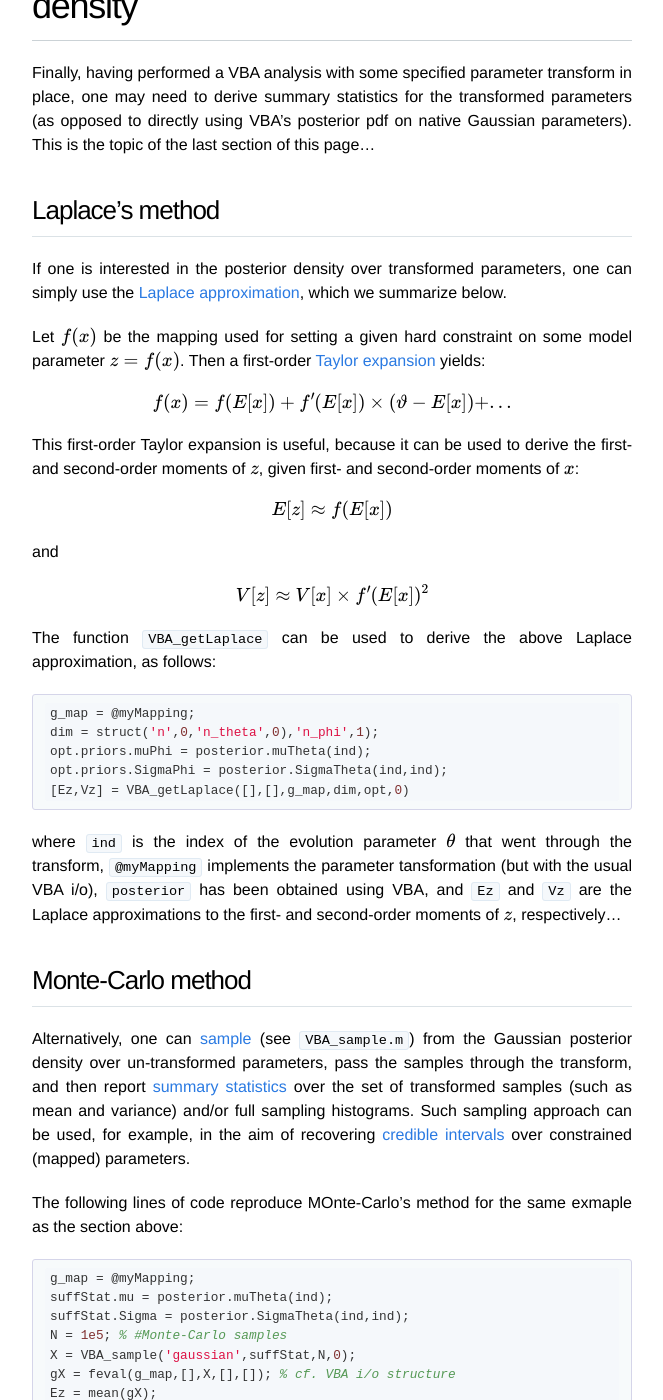
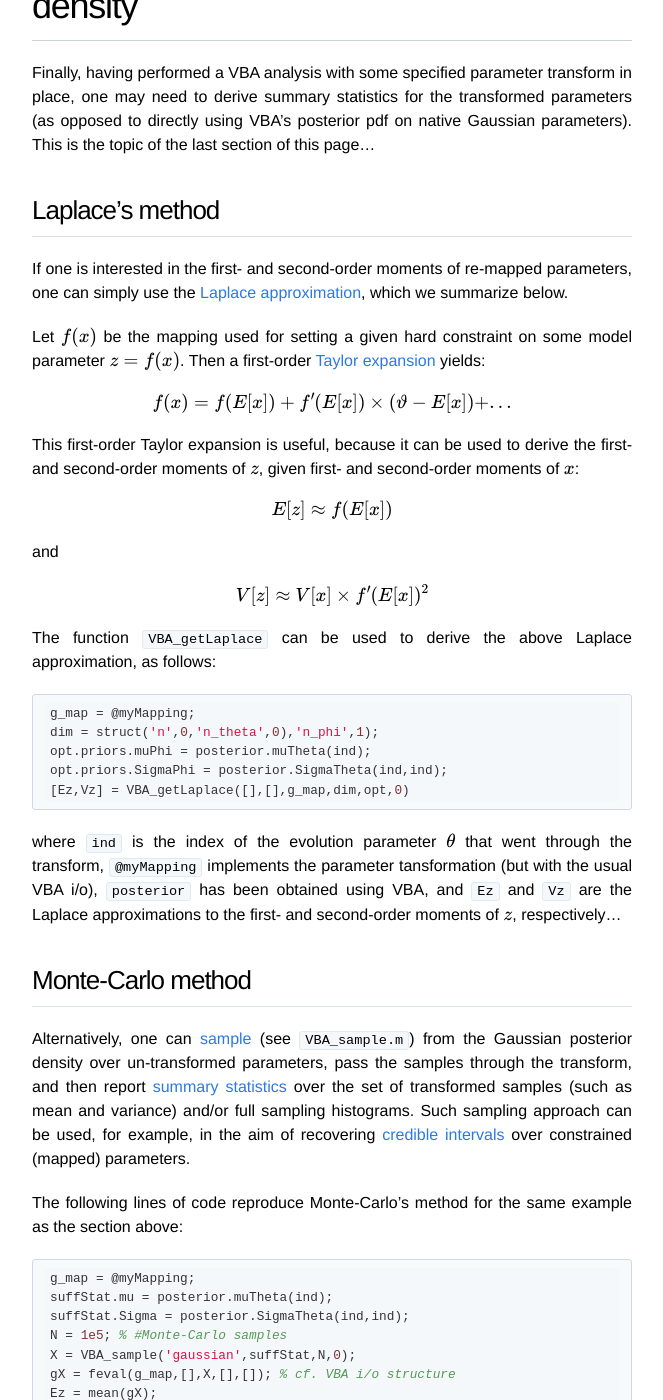
Before and after one commit to MBB-team/VBA-toolbox, a Jekyll site: the page built from _wiki/param-transform.md, in a window 1280 px wide and 1400 px high, scrolled down 3031 px. Shown: the whole window, without its empty margins (308-971 px from the left). Built offline with Jekyll 4.4.1, drawn with Linux system fonts in a browser that asks for light colours; nearby versions of some CDN libraries; formulas are drawn with MathJax 3.

Commit message:
Update param-transform.md

````diff
--- a/_wiki/param-transform.md
+++ b/_wiki/param-transform.md
@@ -64,7 +64,7 @@ Finally, having performed a VBA analysis with some specified parameter transform
 
 ## Laplace's method
 
-If one is interested in the posterior density over transformed parameters, one can simply use the [Laplace approximation](https://en.wikipedia.org/wiki/Laplace's_method), which we summarize below.
+If one is interested in the first- and second-order moments of re-mapped parameters, one can simply use the [Laplace approximation](https://en.wikipedia.org/wiki/Laplace's_method), which we summarize below.
 
 Let $$f(x)$$ be the mapping used for setting a given hard constraint on some model parameter $$z=f(x)$$. Then a first-order [Taylor expansion](https://en.wikipedia.org/wiki/Taylor_series) yields:
 
@@ -95,7 +95,7 @@ where `ind` is the index of the evolution parameter $$\theta$$ that went through
 
  Alternatively, one can [sample](https://en.wikipedia.org/wiki/Monte_Carlo_method) (see `VBA_sample.m`) from the Gaussian posterior density over un-transformed parameters, pass the samples through the transform, and then report [summary statistics](https://en.wikipedia.org/wiki/Summary_statistics) over the set of transformed samples (such as mean and variance) and/or full sampling histograms. Such sampling approach can be used, for example, in the aim of recovering [credible intervals](https://en.wikipedia.org/wiki/Credible_interval) over constrained (mapped) parameters.
 
-The following lines of code reproduce MOnte-Carlo's method for the same exmaple as the section above:
+The following lines of code reproduce Monte-Carlo's method for the same example as the section above:
 
 ```matlab
 g_map = @myMapping;
````
